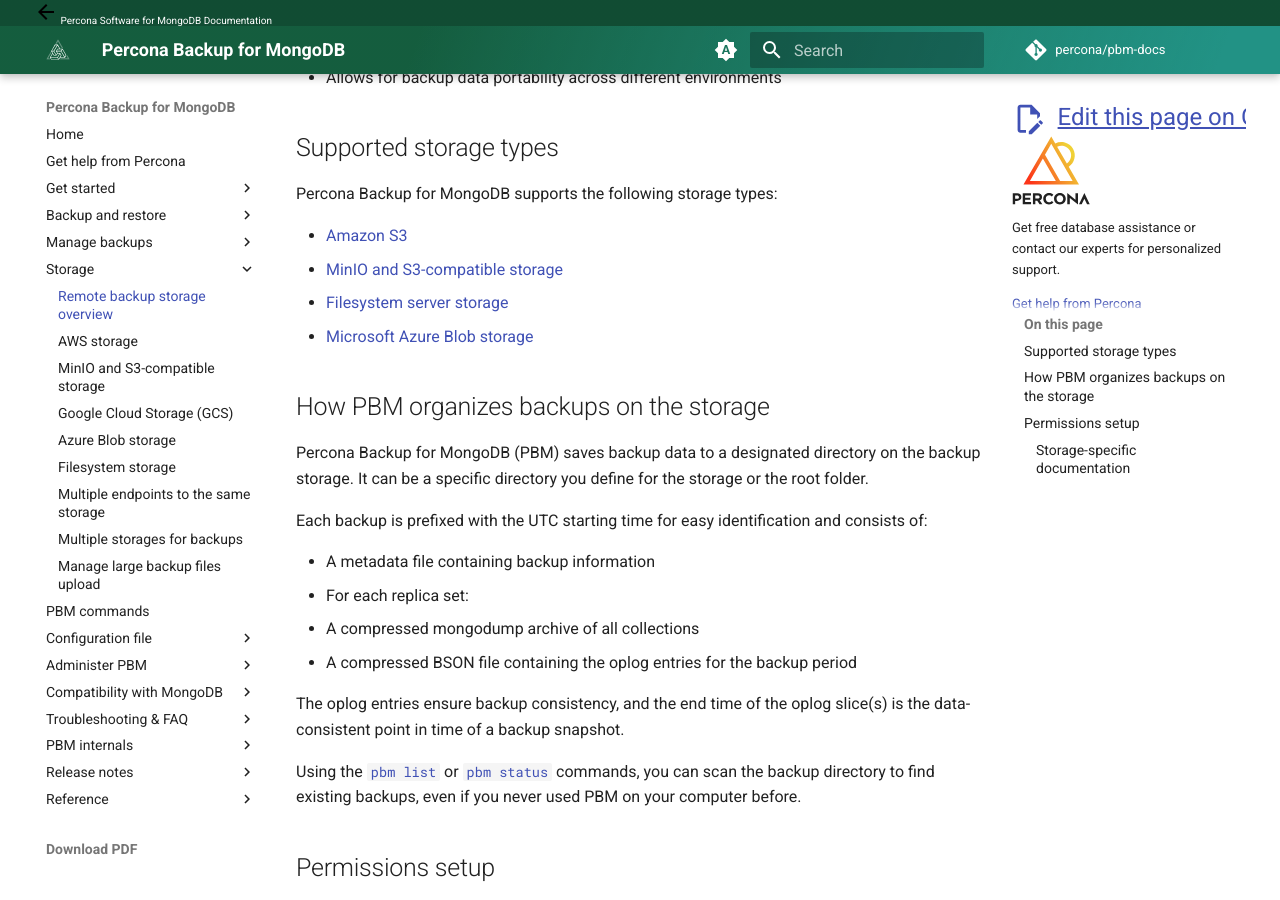
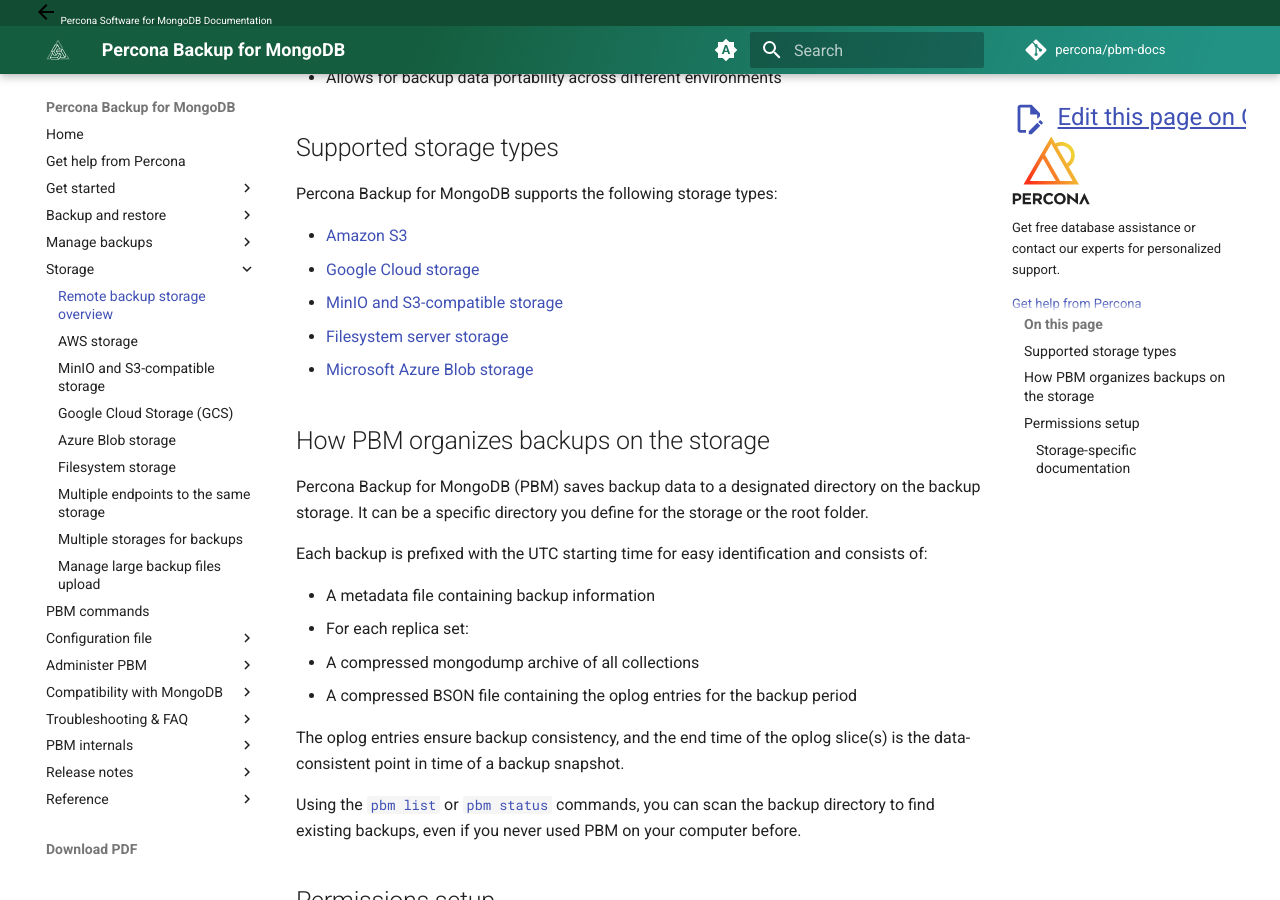
Before and after one commit to percona/pbm-docs, an MkDocs documentation site: the page built from docs/details/storage-configuration.md, in a window 1280 px wide and 900 px high, scrolled down 368 px. Built offline with MkDocs 1.6.1 and Material for MkDocs 9.7.7, drawn with Linux system fonts in a browser that asks for light colours; nearby versions of some CDN libraries; comment, search, counter and statistics services are not loaded.

Commit message:
Apply suggestion from @nastena1606

```diff
--- a/docs/details/storage-configuration.md
+++ b/docs/details/storage-configuration.md
@@ -13,6 +13,7 @@
 Percona Backup for MongoDB supports the following storage types:
 
 * [Amazon S3](s3-storage.md)
+* [Google Cloud storage](gcs.md)
 * [MinIO and S3-compatible storage](minio.md)
 * [Filesystem server storage](filesystem-storage.md)
 * [Microsoft Azure Blob storage](azure.md)
```
